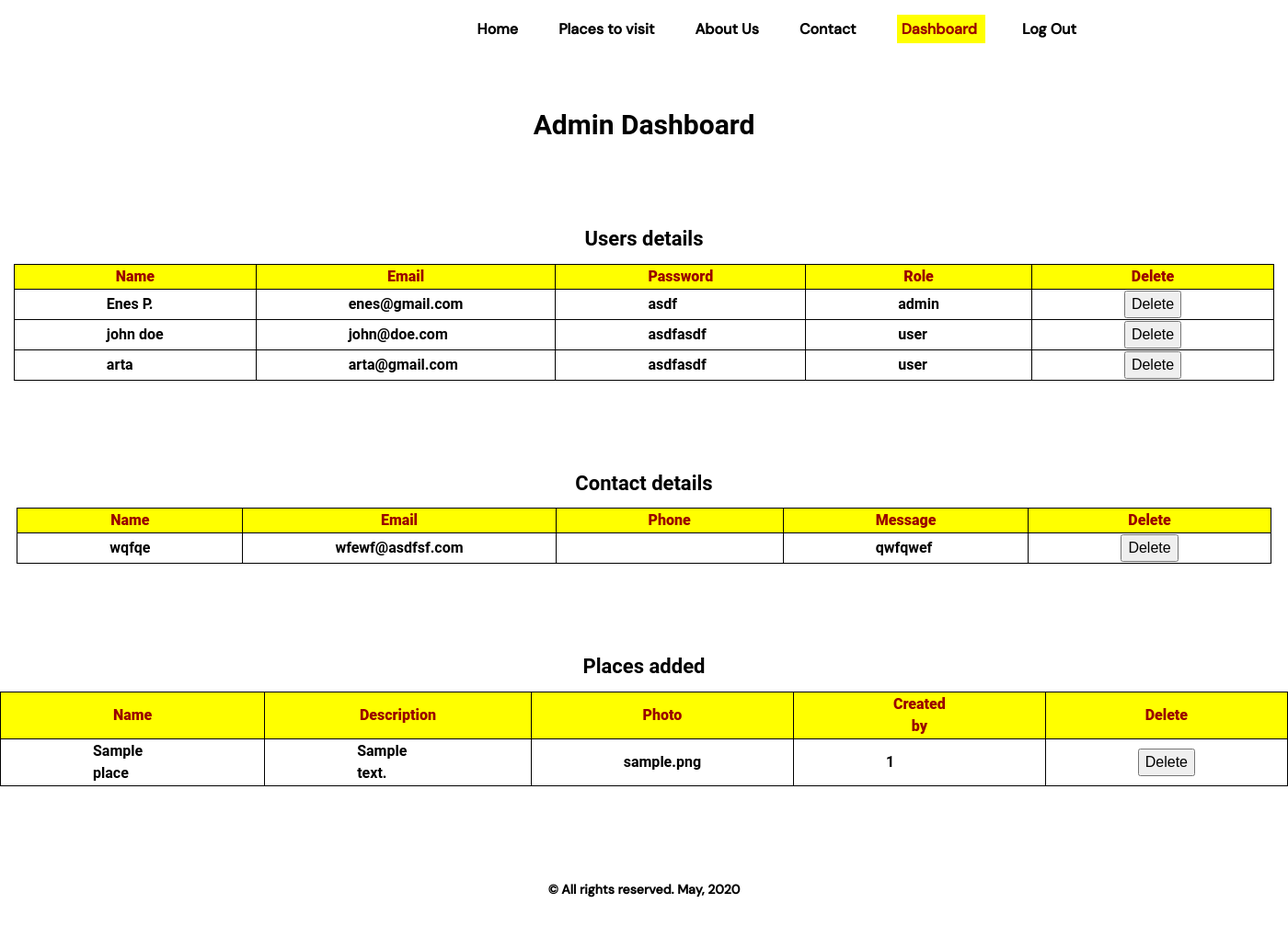
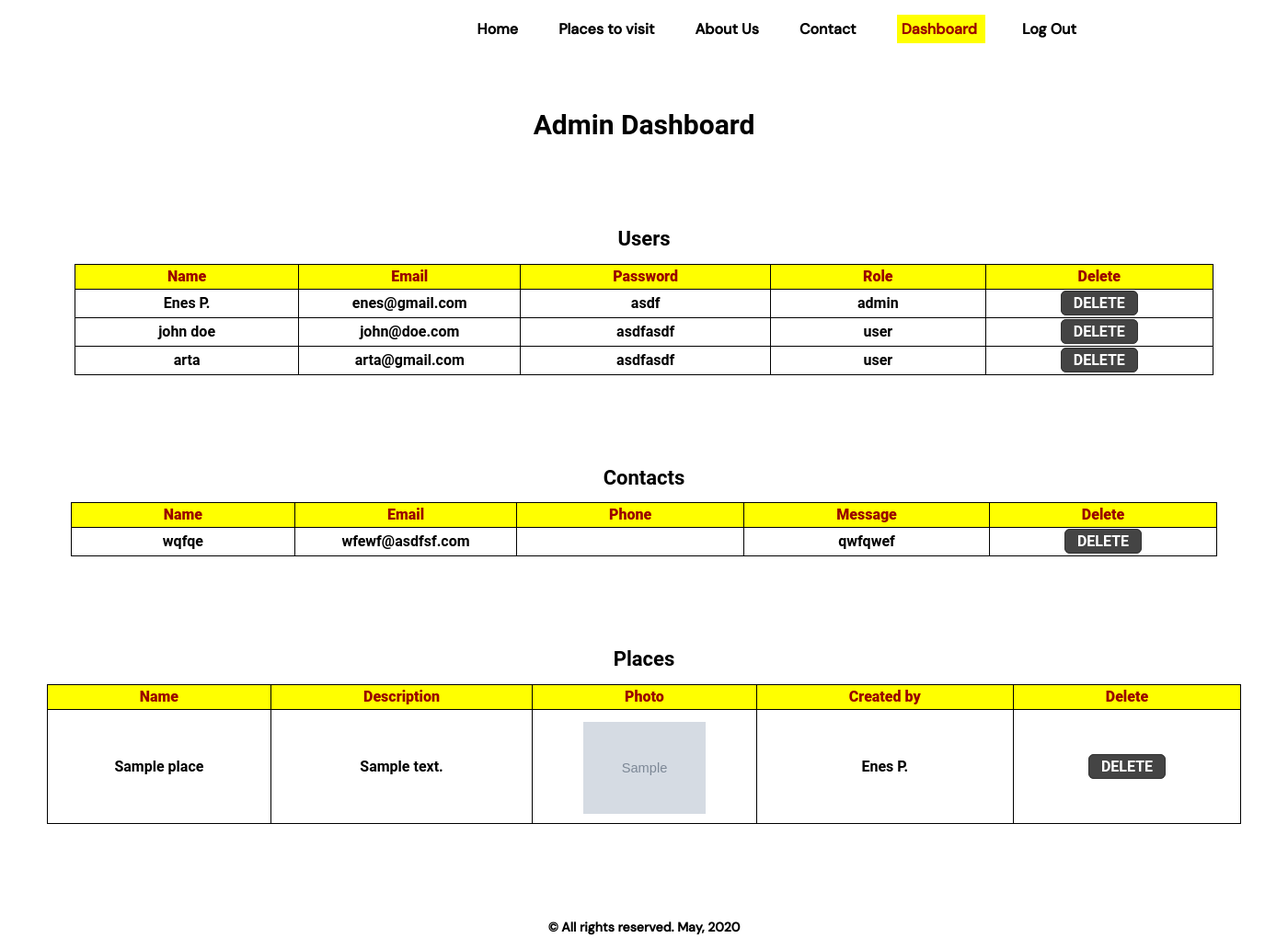
Before and after one commit to Enes9999/visitkosovo, a PHP site: page /dashboard.php in a window 1400 px wide. Shown: the whole page at 92% size. Before the commit the page ends 976 px from the top, so only its background shows below. Run offline with PHP 8.4, Linux system fonts and the light colour scheme; a user stored in the database is signed in; data comes from the database, SQL or seed files in the repository; tables that the repository leaves empty hold one stand-in row (values such as "Sample post"); grey boxes marked "Sample" are stand-in pictures; some web fonts are replaced.

Commit message:
Adds User.php // Fixes Delete Logic // Improves Styles

```diff
--- a/css/index.css
+++ b/css/index.css
@@ -21,7 +21,8 @@
 	display: inline;
 	padding-left: 20px;
 	padding-right: 20px;
-}body {
+}
+body {
 	margin: 0;
 	padding: 0;
 	width: 100%;
@@ -48,7 +49,8 @@
 	margin-left: -40px;
 	padding: 30px;
 }
-.boxes p, h3 {
+.boxes p,
+h3 {
 	color: grey;
 	font-family: "DM Sans", sans-serif;
 }
@@ -91,7 +93,6 @@ img {
 	height: 94%;
 }
 
-
 /* dashboardi */
 .table-1 {
 	padding-left: 100px;
@@ -99,34 +100,59 @@ img {
 	margin: 0 auto;
 	border: 1px solid black;
 	border-collapse: collapse;
-
-}#dashboard-text{
+}
+#dashboard-text {
 	padding-left: 100px;
 	padding-right: 100px;
 	text-align: center;
 	margin-bottom: 30px;
 	margin-top: 80px;
 	font-size: 30px;
-}.rows{
+}
+.rows {
 	padding-left: 100px;
 	padding-right: 100px;
 	border: 1px solid black;
 	font-weight: bolder;
 	background-color: yellow;
 	color: #990000;
+}
+.table-data {
+	text-align: center;
+	border: 1px solid black;
+	padding-top: 3px;
+	padding-bottom: 3px;
+}
+.table-data img {
+	position: initial;
+	margin: 0;
+	margin-top: 10px;
+	height: initial;
+}
 
-}.table-data{
-  padding-left: 100px;
-  padding-right: 100px;
-  border: 1px solid black;
+.table-data > a {
+	position: initial;
+	background: #444;
+	color: #fff;
+	border: 1px solid #333;
+	padding: 3px;
+	padding-left: 13px;
+	padding-right: 13px;
+	border-radius: 6px;
+	text-transform: uppercase;
+	font-size: 16px;
+	transition: 0.4s linear;
+	cursor: pointer;
+}
 
-}.dashboard-h1{
+.dashboard-h1 {
 	padding-left: 100px;
 	padding-right: 100px;
 	margin-top: 100px;
 	font-size: 22px;
 	text-align: center;
-}footer{
+}
+footer {
 	padding-left: 100px;
 	padding-right: 100px;
 	margin-top: 100px;
--- a/dashboard.php
+++ b/dashboard.php
@@ -7,6 +7,33 @@ require_once "./lib/Dashboard.php";
 
 if(!Auth::isAdmin()) {
     header('Location: index.php');
+}
+
+$error = false;
+if(isset($_REQUEST['action'])) {
+	switch($_REQUEST['action']) {
+		case 'contact.delete':
+			require_once "./lib/Contact.php";
+			$valid = Contact::delete($_REQUEST['id']);
+			if(!$valid) {
+				$error = 'Deleting Contact failed.';
+			}
+		break;
+		case 'place.delete':
+			require_once "./lib/Place.php";
+			$valid = Place::delete($_REQUEST['id']);
+			if(!$valid) {
+				$error = 'Deleting Place failed.';
+			}
+		break;
+		case 'user.delete':
+			require_once "./lib/User.php";
+			$valid = User::delete($_REQUEST['id']);
+			if(!$valid) {
+				$error = 'Deleting User failed.';
+			}
+		break;
+	}
 }
 
 $contacts = Dashboard::getContacts();
@@ -21,46 +48,37 @@ $users = Dashboard::getUsers();
 
 <div class="container">
 
-    <h1 class="dashboard-h1"> Users details </h1>
+    <h1 class="dashboard-h1"> Users </h1>
     <table class="table-1">
         <tr>
-
             <th class="rows">Name</th>
             <th class="rows">Email</th>
             <th class="rows">Password</th>
             <th class="rows">Role</th>
             <th class="rows">Delete</th>
-
-        <tr>
-
+        </tr>
         <?php foreach($users as $users): ?>
             <tr>
                 <td class="table-data"><?php echo $users['name']; ?></td>
                 <td class="table-data"><?php echo $users['email']; ?></td>
                 <td class="table-data"><?php echo $users['password']; ?></td>
                 <td class="table-data"><?php echo $users['role']; ?></td>
-            <td class="table-data"><button><a href="delete_users.php?ID=<?php echo $users['id']; ?>">Delete</a></button></td>
-
-        <tr>
+                <td class="table-data"><a href="dashboard.php?action=user.delete&id=<?php echo $users['id']; ?>">Delete</a></td>
+            </tr>
         <?php endforeach; ?>
     </table>
 
     <!-- OK -->
 
-
-
-
-    <h1 class="dashboard-h1"> Contact details </h1>
+    <h1 class="dashboard-h1"> Contacts </h1>
     <table class="table-1">
         <tr>
-
             <th class="rows">Name</th>
             <th class="rows">Email</th>
             <th class="rows">Phone</th>
             <th class="rows">Message</th>
             <th class="rows">Delete</th>
-
-        <tr>
+        </tr>
 
         <?php foreach($contacts as $contact): ?>
         <tr>
@@ -68,34 +86,39 @@ $users = Dashboard::getUsers();
             <td class="table-data"><?php echo $contact['email']; ?></td>
             <td class="table-data"><?php echo $contact['phone']; ?></td>
             <td class="table-data"><?php echo $contact['message']; ?></td>
-            <td class="table-data"><button><a href="delete_contacts.php?ID=<?php echo $contact['id']; ?>">Delete</a></button></td>
-        <tr>
+            <td class="table-data"><a href="dashboard.php?action=contact.delete&id=<?php echo $contact['id']; ?>">Delete</a></td>
+        </tr>
         <?php endforeach; ?>
     </table>
 
 
 
-    <h1 class="dashboard-h1"> Places added </h1>
+    <h1 class="dashboard-h1"> Places </h1>
     <table class="table-1">
         <tr>
-
             <th class="rows">Name</th>
             <th class="rows">Description</th>
             <th class="rows">Photo</th>
             <th class="rows">Created by</th>
             <th class="rows">Delete</th>
-
-        <tr>
-
+        </tr>
         <?php foreach($places as $place): ?>
             <tr>
                 <td class="table-data"><?php echo $place['name']; ?></td>
                 <td class="table-data"><?php echo $place['description']; ?></td>
-            <td class="table-data"><?php echo $place['photo']; ?></td>
-            <td class="table-data"><?php echo $place['created_by']; ?></td>
-            <td class="table-data"><button><a href="delete_places.php?ID=<?php echo $place['id']; ?>">Delete</a></button></td>
-
-        <tr>
+                <td class="table-data">
+                    <img src="<?php echo $place['photo']; ?>" style="max-width: 90%; max-height: 100px;" />
+                </td>
+                <td class="table-data">
+                    <?php
+                        $u = Dashboard::getUserById($place['created_by']);
+                        echo ($u) ? $u['name'] : '-';
+                    ?>
+                </td>
+                <td class="table-data">
+                    <a href="dashboard.php?action=place.delete&id=<?php echo $place['id']; ?>">Delete</a>
+                </td>
+            </tr>
         <?php endforeach; ?>
     </table>
 
--- a/lib/Dashboard.php
+++ b/lib/Dashboard.php
@@ -13,7 +13,7 @@ class Dashboard {
         return $contacts;
     }
 
-     public static function getPlaces() {
+    public static function getPlaces() {
         $db = new Database();
 
         $sql = "SELECT * FROM places;";
@@ -22,12 +22,32 @@ class Dashboard {
         return $places;
     }
 
+    static $users = [];
+
     public static function getUsers() {
+        if(static::$users) {
+            return static::$users;
+        }
+
         $db = new Database();
 
         $sql = "SELECT * FROM users;";
-        $places = $db->find($sql);
+        static::$users = $db->find($sql);
 
-        return $places;
+        return static::$users;
     }
+
+    /**
+     * Returns a specific User by ID
+     */
+    public static function getUserById($id) {
+        $users = static::getUsers();
+        foreach($users as $user) {
+            if($user['id'] === $id) {
+                return $user;
+            }
+        }
+        return false;
+    }
+
 }
```
Also changed, not shown: delete_contacts.php (deleted, +0 -32 lines), delete_places.php (deleted, +0 -29 lines), delete_users.php (deleted, +0 -30 lines), lib/Contact.php (+13 -0 lines), lib/Place.php (renamed from lib/Places.php, +14 -1 lines), lib/User.php (added, +19 -0 lines), places.php (+5 -12 lines). Lines whose indentation alone changed are shown as unchanged.
